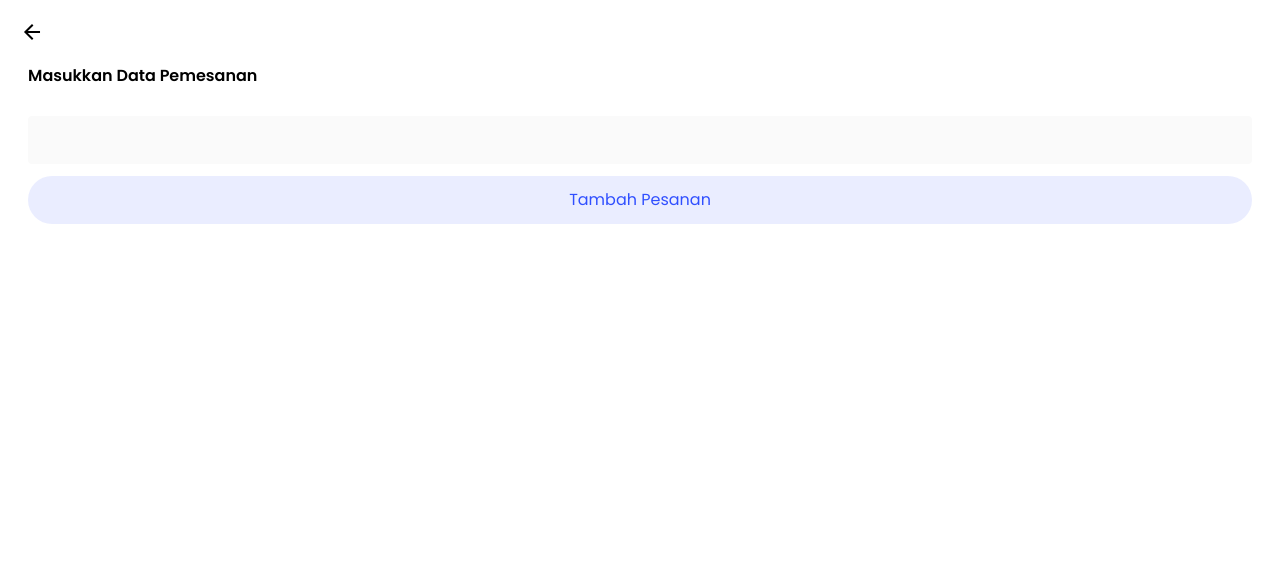
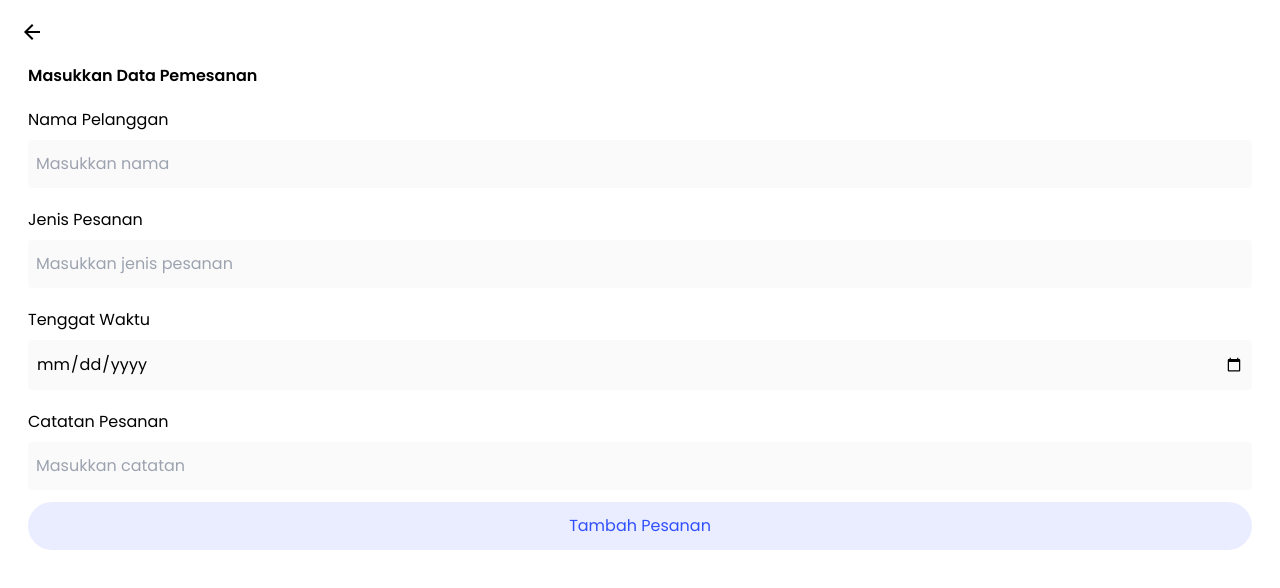
Before and after one commit to farhanisty/kommas-prokhir, a React (Vite) app: page /add-order in a window 1280 px wide. Shown: the top 588 px of the page. Built offline with nearby package versions, Linux system fonts and the light colour scheme.

Commit message:
create-input-addOrder

```diff
--- a/src/pages/AddOrder.jsx
+++ b/src/pages/AddOrder.jsx
@@ -16,9 +16,24 @@ export default function AddOrder() {
         <form>
           <div className="flex flex-col gap-5">
             <InputForm
-            // placeholder="Masukkan nama"
-            // type="text"
-            // label="Nama Pelanggan"
+             placeholder="Masukkan nama"
+             type="text"
+             label="Nama Pelanggan"
+            />
+            <InputForm
+             placeholder="Masukkan jenis pesanan"
+             type="text"
+             label="Jenis Pesanan"
+            />
+            <InputForm
+             placeholder="Masukkan Tenggat Waktu"
+             type="date"
+             label="Tenggat Waktu"
+            />
+            <InputForm
+             placeholder="Masukkan catatan"
+             type="text"
+             label="Catatan Pesanan"
             />
           </div>
           <PrimaryButton className="mt-3">Tambah Pesanan</PrimaryButton>
```
